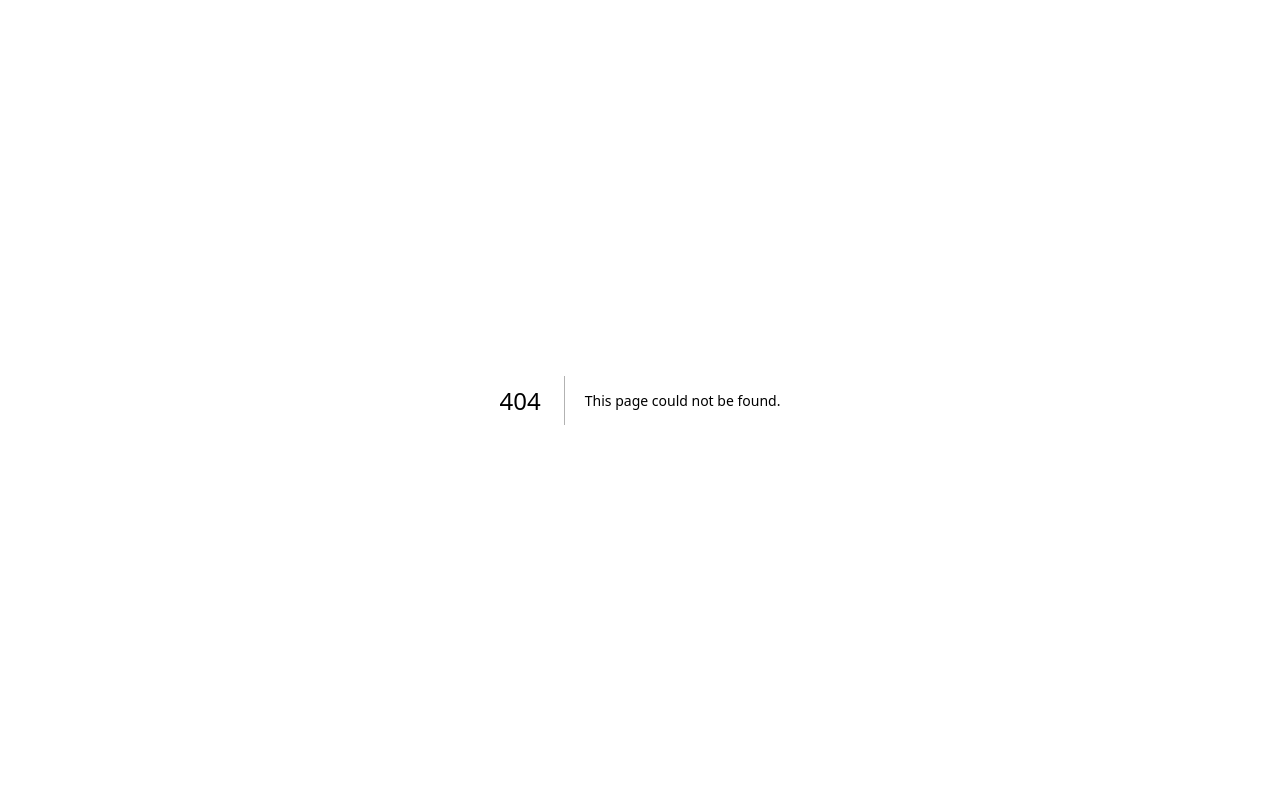
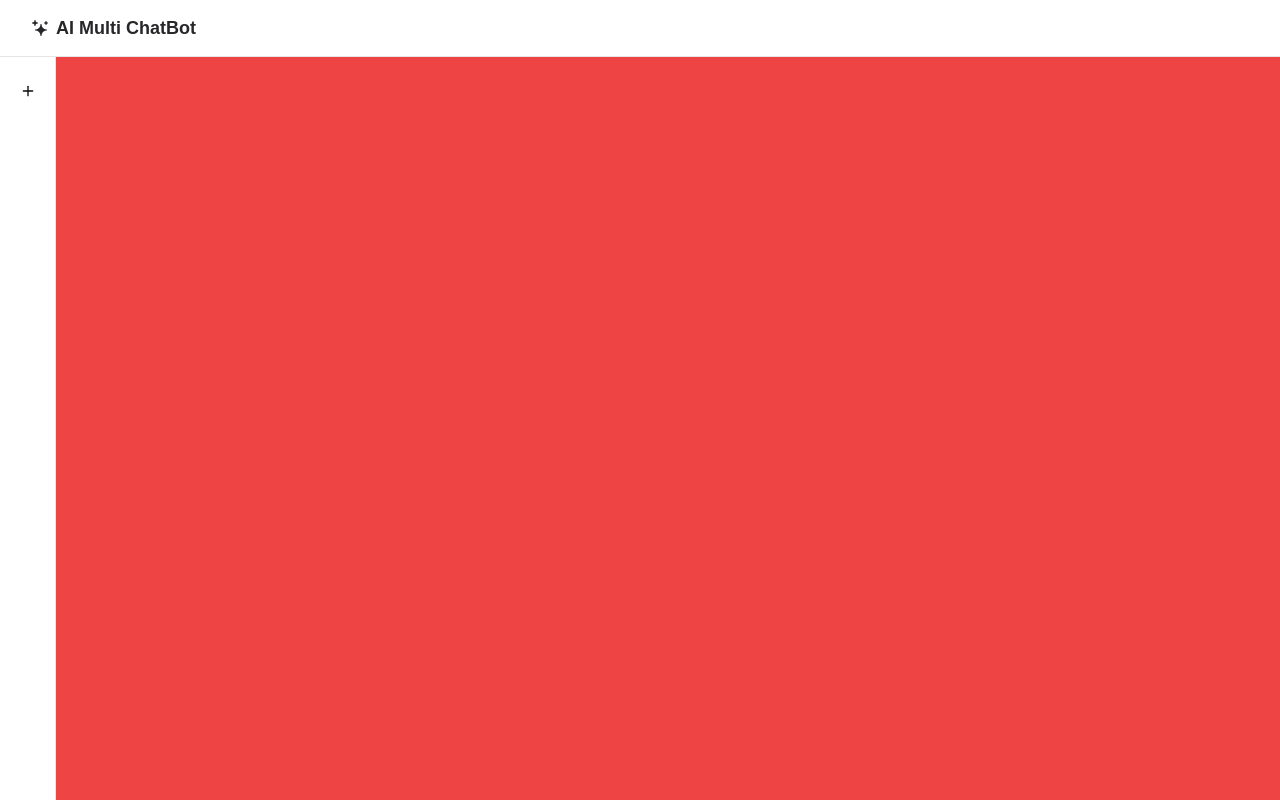
Before and after one commit to ankushagarwal/ai-multi-chat, a Next.js app: page /v2 in a window 1280 px wide. Before the commit this address had no page. Built offline with nearby package versions, Linux system fonts and the light colour scheme.

Commit message:
Progress on v2

```diff
--- /dev/null
+++ b/app/v2/page.tsx
@@ -0,0 +1,17 @@
+"use client";
+
+import Header from "@/components/header";
+import LeftSidebar from "@/components/leftsidebar";
+export default function Home() {
+  return (
+    <div className="flex flex-col">
+      <Header />
+      <div className="flex flex-row w-full">
+        <LeftSidebar />
+        <div className="w-[calc(100dvw-56px)] bg-red-500">
+          <main className="flex overflow-hidden h-[calc(100svh-57px)]"></main>
+        </div>
+      </div>
+    </div>
+  );
+}
--- /dev/null
+++ b/components/header.tsx
@@ -0,0 +1,16 @@
+import SvgLogo from "./svglogo";
+
+export default function Header() {
+  return (
+    <div className="sticky top-0 flex justify-between border-b h-[57px] z-40 bg-background-100">
+      <div className=" flex flex-row items-center gap-2">
+        <div className=" text-zinc-800 dark:text-zinc-100 pl-8">
+          <SvgLogo />
+        </div>
+        <div className=" text-lg font-bold text-zinc-800 dark:text-zinc-100">
+          AI <span className=" hidden min-[385px]:inline">Multi ChatBot</span>
+        </div>
+      </div>
+    </div>
+  );
+}
--- /dev/null
+++ b/components/leftsidebar.tsx
@@ -0,0 +1,14 @@
+import { Button } from "@/components/ui/button";
+import { Plus } from "lucide-react";
+
+export default function LeftSidebar() {
+  return (
+    <div className="z-30 sticky top-[57px] flex-shrink-0 border-r w-14 bg-background-100 px-4 md:flex flex-col items-center justify-between h-[calc(100dvh-57px)]">
+      <div className="flex flex-col gap-3 sticky top-[57px] py-4">
+        <Button size="icon" variant="ghost">
+          <Plus />
+        </Button>
+      </div>
+    </div>
+  );
+}
--- /dev/null
+++ b/components/svglogo.tsx
@@ -0,0 +1,25 @@
+export default function SvgLogo() {
+  return (
+    <svg
+      data-testid="geist-icon"
+      height="16"
+      strokeLinejoin="round"
+      viewBox="0 0 16 16"
+      width="16"
+      style={{ color: "currentcolor" }}
+    >
+      <path
+        d="M2.5 0.5V0H3.5V0.5C3.5 1.60457 4.39543 2.5 5.5 2.5H6V3V3.5H5.5C4.39543 3.5 3.5 4.39543 3.5 5.5V6H3H2.5V5.5C2.5 4.39543 1.60457 3.5 0.5 3.5H0V3V2.5H0.5C1.60457 2.5 2.5 1.60457 2.5 0.5Z"
+        fill="currentColor"
+      ></path>
+      <path
+        d="M14.5 4.5V5H13.5V4.5C13.5 3.94772 13.0523 3.5 12.5 3.5H12V3V2.5H12.5C13.0523 2.5 13.5 2.05228 13.5 1.5V1H14H14.5V1.5C14.5 2.05228 14.9477 2.5 15.5 2.5H16V3V3.5H15.5C14.9477 3.5 14.5 3.94772 14.5 4.5Z"
+        fill="currentColor"
+      ></path>
+      <path
+        d="M8.40706 4.92939L8.5 4H9.5L9.59294 4.92939C9.82973 7.29734 11.7027 9.17027 14.0706 9.40706L15 9.5V10.5L14.0706 10.5929C11.7027 10.8297 9.82973 12.7027 9.59294 15.0706L9.5 16H8.5L8.40706 15.0706C8.17027 12.7027 6.29734 10.8297 3.92939 10.5929L3 10.5V9.5L3.92939 9.40706C6.29734 9.17027 8.17027 7.29734 8.40706 4.92939Z"
+        fill="currentColor"
+      ></path>
+    </svg>
+  );
+}
--- /dev/null
+++ b/components/ui/button.tsx
@@ -0,0 +1,57 @@
+import * as React from "react"
+import { Slot } from "@radix-ui/react-slot"
+import { cva, type VariantProps } from "class-variance-authority"
+
+import { cn } from "@/lib/utils"
+
+const buttonVariants = cva(
+  "inline-flex items-center justify-center gap-2 whitespace-nowrap rounded-md text-sm font-medium transition-colors focus-visible:outline-none focus-visible:ring-1 focus-visible:ring-ring disabled:pointer-events-none disabled:opacity-50 [&_svg]:pointer-events-none [&_svg]:size-4 [&_svg]:shrink-0",
+  {
+    variants: {
+      variant: {
+        default:
+          "bg-primary text-primary-foreground shadow hover:bg-primary/90",
+        destructive:
+          "bg-destructive text-destructive-foreground shadow-sm hover:bg-destructive/90",
+        outline:
+          "border border-input bg-background shadow-sm hover:bg-accent hover:text-accent-foreground",
+        secondary:
+          "bg-secondary text-secondary-foreground shadow-sm hover:bg-secondary/80",
+        ghost: "hover:bg-accent hover:text-accent-foreground",
+        link: "text-primary underline-offset-4 hover:underline",
+      },
+      size: {
+        default: "h-9 px-4 py-2",
+        sm: "h-8 rounded-md px-3 text-xs",
+        lg: "h-10 rounded-md px-8",
+        icon: "h-9 w-9",
+      },
+    },
+    defaultVariants: {
+      variant: "default",
+      size: "default",
+    },
+  }
+)
+
+export interface ButtonProps
+  extends React.ButtonHTMLAttributes<HTMLButtonElement>,
+    VariantProps<typeof buttonVariants> {
+  asChild?: boolean
+}
+
+const Button = React.forwardRef<HTMLButtonElement, ButtonProps>(
+  ({ className, variant, size, asChild = false, ...props }, ref) => {
+    const Comp = asChild ? Slot : "button"
+    return (
+      <Comp
+        className={cn(buttonVariants({ variant, size, className }))}
+        ref={ref}
+        {...props}
+      />
+    )
+  }
+)
+Button.displayName = "Button"
+
+export { Button, buttonVariants }
--- a/package.json
+++ b/package.json
@@ -13,6 +13,7 @@
     "@ai-sdk/google": "^1.0.12",
     "@ai-sdk/openai": "^1.0.11",
     "@openrouter/ai-sdk-provider": "^0.0.6",
+    "@radix-ui/react-slot": "^1.1.1",
     "ai": "^4.0.22",
     "class-variance-authority": "^0.7.1",
     "clsx": "^2.1.1",
```
Also changed, not shown: 1 other file (tests, documents, lock files or other folders).
